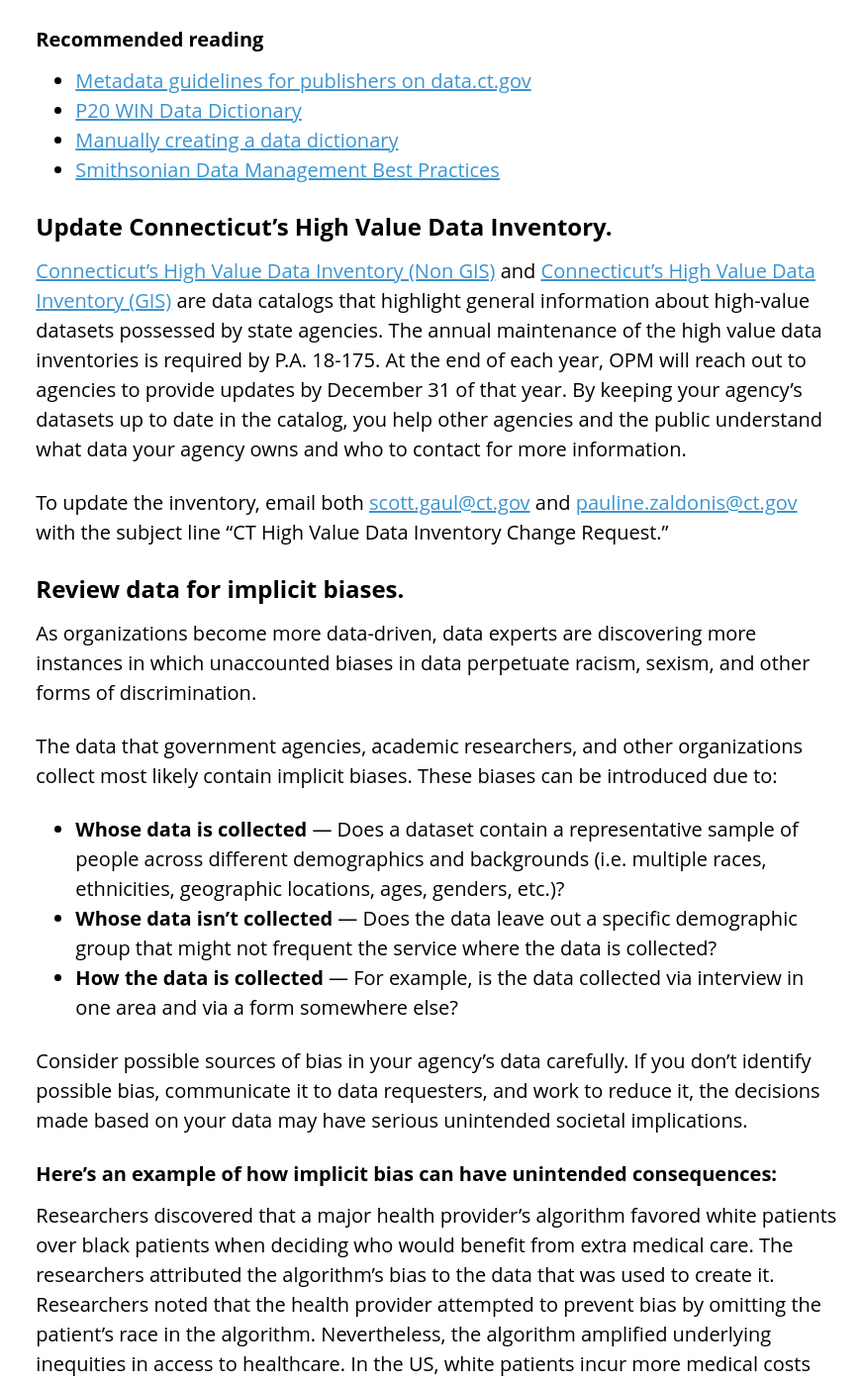
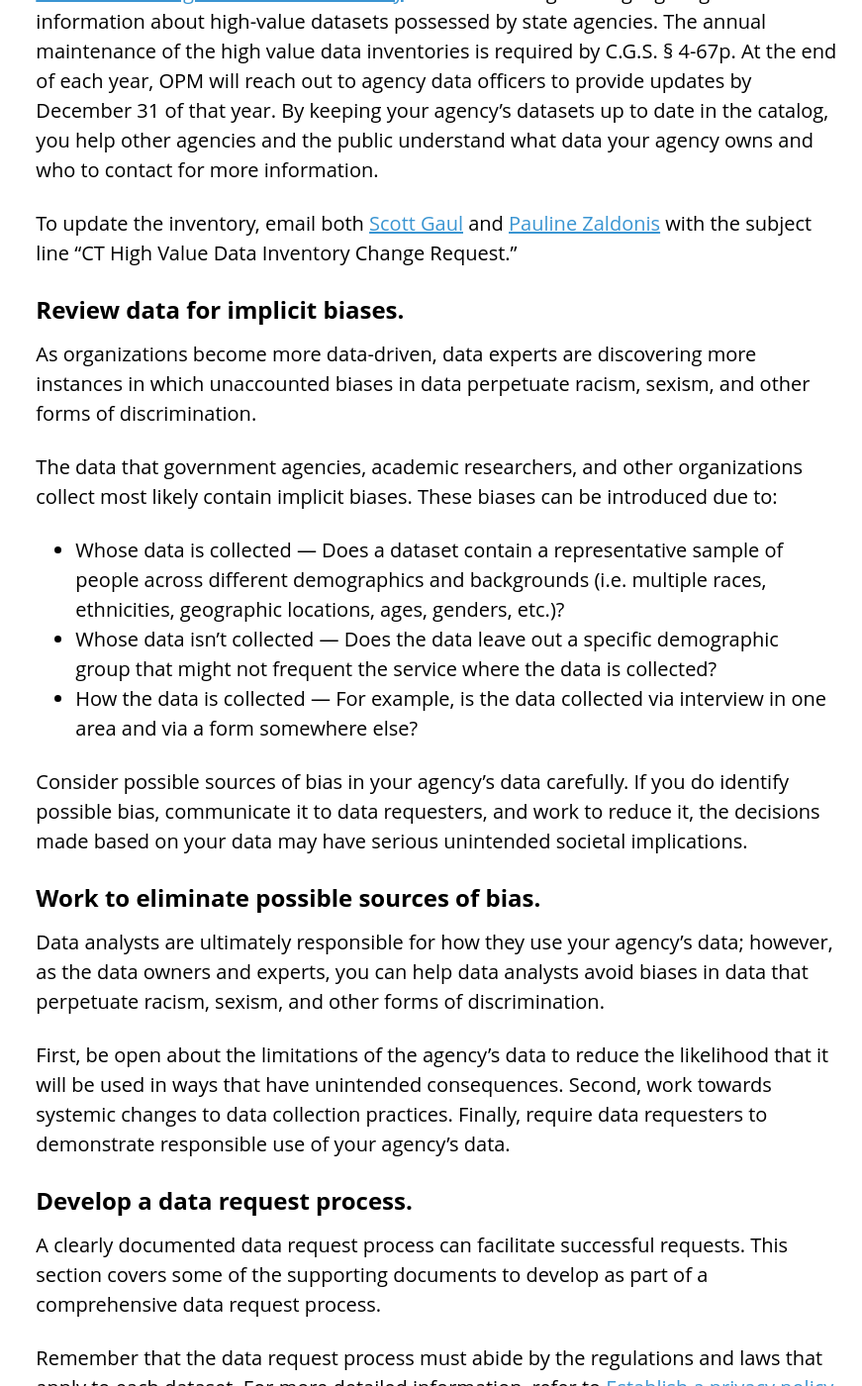
Before and after one commit to CTOpenData/data-sharing-playbook, a Jekyll site: the page built from 1_enabling-data-sharing.md, in a window 1280 px wide and 1400 px high, scrolled down 3295 px. Shown: the whole window at 99% size, without its empty margins (409-1280 px from the left). Built offline with Jekyll 4.4.1, drawn with Linux system fonts in a browser that asks for light colours; some of the changed text lies outside the part shown.

Commit message:
Update 1_enabling-data-sharing.md

```diff
--- a/1_enabling-data-sharing.md
+++ b/1_enabling-data-sharing.md
@@ -3,32 +3,30 @@ layout: page
 title: Enabling Data Sharing
 permalink: /enabling-data-sharing/
 nav: true
-weight: 1
+weight: 2
 ---
+
+The steps below are best practices for agencies to develop an efficient data sharing process.
 
 ## Identify who plays each data-related role.
 
 Identifying who plays each data-related role allows organizations to establish who has the responsibility of fielding external inquiries, designing sharing procedures, and executing requests. The first step in setting up a strong data governance model and maintaining institutional knowledge of the data sharing process is to establish and communicate these roles.
 
-Although the roles below are described separately, the same person may exercise more than one role and may have a separate job title and function. For example, a single contractor may act as both the steward and custodian for the agency's data. In small agencies, the data officer may also fulfill the data owner, custodian, and steward roles. The important takeaway is that agency leadership and the team need to know who’s the go-to for each set of responsibilities in the data system.
+Although the roles below are described separately, the same person may exercise more than one role and may have a separate job title and function.
 
 ### Agency data officer
 
-Agency data officers serve as the main contact person for inquiries, requests, or concerns regarding access to the data of an agency. The agency data officer, in consultation with the Chief Data Officer and the executive agency head, establishes procedures to ensure that the agency complies with requests for data in an appropriate and prompt manner. [^1]
+Agency data officers serve as the main contact person for inquiries, requests, or concerns regarding access to the data of an agency. The agency data officer, in consultation with the Chief Data Officer and the agency head, establishes procedures to ensure that the agency complies with requests for data in an appropriate and prompt manner.
 
-The role of agency data officer was established in Connecticut by [Public Act 18-175](https://www.cga.ct.gov/2018/ACT/pa/pdf/2018PA-00175-R00HB-05517-PA.pdf), which required executive branch agencies to designate an employee to serve as the primary contact for inquiries, requests, and concerns about access to data at their agency, and to be responsible for implementing the provisions of P.A. 18-175. [See the list of agency data officers.](https://data.ct.gov/Government/Agency-Data-Officers/ti3z-strx)
+[Section 4-67p of the Connecticut General Statutes](https://www.cga.ct.gov/current/pub/chap_050.htm#sec_4-67p) defines the role and responsibilities of agency data officers, and a list of agency data officers is published on the [Connecticut Open Data Portal](https://data.ct.gov/Government/Agency-Data-Officers/ti3z-strx).
 
 ### Data owner
 
-The data owner is accountable for the quality and security of the data and holds the decision-making authority about data within their domain. The data owner varies by dataset, and there may be multiple data owners. For some datasets, a data officer is the data owner, and in others, it may be the program lead.
+The data owner is accountable for the quality and security of the data and holds the decision-making authority about data within their domain. The data owner varies by database, and there may be multiple data owners.
 
 ### Data steward
 
 The data steward is responsible for the governance of data and ensures the fitness of content and metadata. Stewards exercise established processes, policies, guidance, compliance, and rules in this effort. They are usually the subject matter experts and data analysts that work with the data on a daily basis.
-
-### Data custodian
-
-A data custodian is responsible for the technology used to store and transport the data. The role can be filled by either a person or team, and data custodians are usually database administrators, data analysts, or software engineers.
 
 ### Legal counsel
 
@@ -52,27 +55,22 @@ Metadata is a set of information that describes the fields in a dataset. It prov
 
 One common misconception about metadata is that it is solely the definitions of the various fields in a dataset. However, metadata includes much more than these surface-level characteristics. Anything that gives additional information about the nature, structure, or gathering process of the dataset counts as metadata. Some examples of metadata for different types of media include:
 
-* **Photographs / images**: date and time the photo was taken, who took the photo, location where the image was captured, and camera settings used to take the photo
-* **Books / reports / documents**: title, author, publishing information, year of publication, table of contents, index, date of last update / modification, and number of pages
-* **Emails / communication records**: person sending the communication, person receiving the communication, message text, date and time of correspondence, subject line, IP addresses of sender and responder, and encryption details
-* **Spreadsheets / databases**: names of column fields, explanation of fields, number of users / respondents surveyed, number of missing data entries, integrity constraints, data types included in the table, and date and time the information was collected (including multiple records if gathered over a period of time)
+ * Photographs / images: date and time the photo was taken, who took the photo, location where the image was captured, and camera settings used to take the photo
+ * Books / reports / documents: title, author, publishing information, year of publication, table of contents, index, date of last update / modification, and number of pages
+ * Emails / communication records: person sending the communication, person receiving the communication, message text, date and time of correspondence, subject line, IP addresses of sender and responder, and encryption details
+ * Spreadsheets / databases: names of column fields, explanation of fields, number of users / respondents surveyed, number of missing data entries, integrity constraints, data types included in the table, and date and time the information was collected (including multiple records if gathered over a period of time)
 
 When tracking metadata, it’s important to:
-* Document as much information as you can about the higher-level aspects of a dataset: its source, update frequency, timestamps of collection, expected level of detail, explanations of tags, data quality, etc.
-* Be consistent about the language you use to describe metadata
-* Avoid acronyms and language that might be specific to you or your agency, since metadata can help recipients of data sharing understand what a dataset is all about
 
-
-### Recommended reading
-* [Metadata guidelines for publishers on data.ct.gov](https://portal.ct.gov/-/media/CT-Data/Metadata-Guidelines.docx?la=en)
- * [P20 WIN Data Dictionary](https://www.ct.edu/files/pdfs/p20win/P20WIN_Data_Dictionary.xlsx)
- * [Manually creating a data dictionary](https://data.nal.usda.gov/manually-creating-data-dictionary)
- * [Smithsonian Data Management Best Practices](https://library.si.edu/sites/default/files/pdf/rdm_best_practices.pdf)
+ * Document as much information as you can about the higher-level aspects of a dataset: its source, update frequency, timestamps of collection, expected level of detail, explanations of tags, data quality, etc.
+ * Be consistent about the language you use to describe metadata
+ * Avoid acronyms and language that might be specific to you or your agency, since metadata can help recipients of data sharing understand what a dataset is all about
 
 ## Update Connecticut’s High Value Data Inventory.
-[Connecticut’s High Value Data Inventory (Non GIS)](https://data.ct.gov/Government/2019-CT-Data-Catalog-Non-GIS-/f6rf-n3ke/) and [Connecticut’s High Value Data Inventory (GIS)](https://data.ct.gov/Government/2019-CT-Data-Catalog-GIS-/kr39-sdfm/) are data catalogs that highlight general information about high-value datasets possessed by state agencies. The annual maintenance of the high value data inventories is required by P.A. 18-175. At the end of each year, OPM will reach out to agencies to provide updates by December 31 of that year. By keeping your agency’s datasets up to date in the catalog, you help other agencies and the public understand what data your agency owns and who to contact for more information.
 
-To update the inventory, email both [scott.gaul@ct.gov](mailto:scott.gaul@ct.gov) and [pauline.zaldonis@ct.gov](mailto:pauline.zaldonis@ct.gov) with the subject line “CT High Value Data Inventory Change Request.”
+[Connecticut’s High Value Data Inventory](https://data.ct.gov/Government/2020-CT-Data-Catalog/52ei-h2pn) is a data catalog that highlights general information about high-value datasets possessed by state agencies. The annual maintenance of the high value data inventories is required by C.G.S. § 4-67p. At the end of each year, OPM will reach out to agency data officers to provide updates by December 31 of that year. By keeping your agency’s datasets up to date in the catalog, you help other agencies and the public understand what data your agency owns and who to contact for more information.
+
+To update the inventory, email both [Scott Gaul](mailto:scott.gaul@ct.gov) and [Pauline Zaldonis](mailto:pauline.zaldonis@ct.gov) with the subject line “CT High Value Data Inventory Change Request.”
 
 ## Review data for implicit biases.
 
@@ -80,32 +78,17 @@ As organizations become more data-driven, data experts are discovering more inst
 
 The data that government agencies, academic researchers, and other organizations collect most likely contain implicit biases. These biases can be introduced due to:
 
-* **Whose data is collected** — Does a dataset contain a representative sample of people across different demographics and backgrounds (i.e. multiple races, ethnicities, geographic locations, ages, genders, etc.)?
-* **Whose data isn’t collected** — Does the data leave out a specific demographic group that might not frequent the service where the data is collected?
-* **How the data is collected** — For example, is the data collected via interview in one area and via a form somewhere else?
+ * Whose data is collected — Does a dataset contain a representative sample of people across different demographics and backgrounds (i.e. multiple races, ethnicities, geographic locations, ages, genders, etc.)?
+ * Whose data isn’t collected — Does the data leave out a specific demographic group that might not frequent the service where the data is collected?
+ * How the data is collected — For example, is the data collected via interview in one area and via a form somewhere else?
 
-Consider possible sources of bias in your agency’s data carefully. If you don’t identify possible bias, communicate it to data requesters, and work to reduce it, the decisions made based on your data may have serious unintended societal implications.
-
-### Here’s an example of how implicit bias can have unintended consequences:
-
-Researchers discovered that a major health provider’s algorithm favored white patients over black patients when deciding who would benefit from extra medical care. The researchers attributed the algorithm’s bias to the data that was used to create it. Researchers noted that the health provider attempted to prevent bias by omitting the patient's race in the algorithm. Nevertheless, the algorithm amplified underlying inequities in access to healthcare. In the US, white patients incur more medical costs than black patients due to long-standing disparities in wealth and access to healthcare. Because of this difference in access to care, the algorithm perpetuated the disparity by determining that white patients would benefit more from extra medical care than sicker black patients. [^2]
+Consider possible sources of bias in your agency’s data carefully. If you do identify possible bias, communicate it to data requesters, and work to reduce it, the decisions made based on your data may have serious unintended societal implications.
 
 ## Work to eliminate possible sources of bias.
 
 Data analysts are ultimately responsible for how they use your agency’s data; however, as the data owners and experts, you can help data analysts avoid biases in data that perpetuate racism, sexism, and other forms of discrimination.
 
-First, be open about the limitations of the agency’s data to reduce the likelihood that it will be used in ways that have unintended consequences. Second, work towards systemic changes to data collection practices. Finally, require data requesters to demonstrate responsible use of your agency’s data. The recommended reading below provides guidance on identifying and eliminating sources of implicit bias.
-
-### Recommended reading
-
- * [Algorithmic Justice League](https://www.ajlunited.org/)
- * [Confronting Structural Racism in Research and Policy Analysis](https://www.urban.org/sites/default/files/publication/99852/confronting_structural_racism_in_research_and_policy_analysis_0.pdf), Urban Institute, 2019
- * [Data 4 Black Lives](http://d4bl.org/conference.html), MIT, 2019
- * [How I'm Fighting Bias in Algorithms](https://www.ted.com/talks/joy_buolamwini_how_i_m_fighting_bias_in_algorithms) - Joy Buolamwini, TED Talks, 2016
- * [Racial bias in a medical algorithm favors white patients over sicker black patients](https://www.washingtonpost.com/health/2019/10/24/racial-bias-medical-algorithm-favors-white-patients-over-sicker-black-patients/), The Washington Post, 2019
- * [The era of blind faith in big data must end](https://www.ted.com/talks/cathy_o_neil_the_era_of_blind_faith_in_big_data_must_end) - Cathy O'Neil, Ted Talks, 2017
- * [Weapons of Math Destruction](https://www.penguinrandomhouse.com/books/241363/weapons-of-math-destruction-by-cathy-oneil/), Cathy O’Neil, 2017
- * [When computers make biased health decisions, black patients pay the price, study says, Los Angeles Times](https://www.latimes.com/science/story/2019-10-24/computer-algorithm-fuels-racial-bias-in-us-healthcare), 2019
+First, be open about the limitations of the agency’s data to reduce the likelihood that it will be used in ways that have unintended consequences. Second, work towards systemic changes to data collection practices. Finally, require data requesters to demonstrate responsible use of your agency’s data.
 
 ## Develop a data request process.
 
@@ -114,18 +97,18 @@ A clearly documented data request process can facilitate successful requests. Th
 Remember that the data request process must abide by the regulations and laws that apply to each dataset. For more detailed information, refer to [Establish a privacy policy](/data-sharing-playbook/safeguarding-data/#establish-a-privacy-policy) and the report on [Legal Issues in Interagency Data Sharing](https://portal.ct.gov/-/media/CT-Data/PA-19153-Legal-Issues-in-Interagency-Data-Sharing-Report-11520.pdf), including the appendices reviewing state and federal laws and regulations.
 
 ### Request form
+
 Ensure that the data requester answers the questions below in order to evaluate the benefits and mitigate the risks of sharing data.
 
-* What is the requester's contact information and organization?
-* What is the purpose of the request?
-* How does the requester plan to use the data?
-* Who will have access to the data?
-* What are the specific data they are requesting, and what are the specific parameters, such as individual or aggregate data and over what time period?
-* How will the data be used? What methods will be used in the analysis of the data?
-* How will results be reported? With whom will they be shared? How will they be disseminated?
-* How frequently will this data be needed? For example, is this a one-time need or a recurring need?
-* How long is the requester seeking to keep the data? When and how will the data be destroyed? How is this reported or disseminated to the data owner?
-
+ * What is the requester’s contact information and organization?
+ * What is the purpose of the request?
+ * How does the requester plan to use the data?
+ * Who will have access to the data?
+ * What are the specific data they are requesting, and what are the specific parameters, such as individual or aggregate data and over what time period?
+ * How will the data be used? What methods will be used in the analysis of the data?
+ * How will results be reported? With whom will they be shared? How will they be disseminated?
+ * How frequently will this data be needed? For example, is this a one-time need or a recurring need?
+ * How long is the requester seeking to keep the data? When and how will the data be destroyed? How is this reported or disseminated to the data owner?
 
 #### Examples
 
@@ -138,27 +121,27 @@ It’s important to have a way to illustrate or describe the data sharing proces
 
 #### Examples
 
- * [Vital Records Data Request Process](/assets/documents/Vital-Records-Flow.pdf)
- * [P20 WIN Data Request Process](http://www.ct.edu/p20win/request-data)
+ * [Vital Records Data Request Process](https://ctopendata.github.io/data-sharing-playbook/assets/documents/Vital-Records-Flow.pdf)
+ * [P20 WIN Data Request Process](https://portal.ct.gov/OPM/P20Win/Request-Data)
 
 ### Data dictionary
 
-A data dictionary describes the agency’s data. (See [Create and publish a data dictionary](#create-and-publish-a-data-dictionary).)
+A data dictionary describes the agency’s data. (See [Create and publish a data dictionary](/data-sharing-playbook/print#create-and-publish-a-data-dictionary).)
 
 #### Examples
 
- * [P20 WIN Data Dictionary](http://www.ct.edu/files/pdfs/p20win/P20WIN_Data_Dictionary.xlsx)
+ * [P20 WIN Data Dictionary](https://portal.ct.gov/-/media/OPM/P20Win/Reports/P20WIN_Data_Dictionary.xlsx)
 
 ### Data request fees
 
-A request fee schedule communicates the cost of requesting data. Both the Department of Public Health and P20-WIN have fee schedules, but each agency may have unique procedures for enacting request fees. We recommend that you consult your agency’s legal counsel for specific guidance on fee schedules.
+A request fee schedule communicates the cost of requesting data. Each agency may have unique procedures for enacting request fees. Consult your agency’s legal counsel for specific guidance on fee schedules.
 
 #### Examples
 
- * [Vital Records Request Fees](/assets/documents/SAR-Data-Request-Fee-Schedule.docx)
- * [P20 WIN Fee Schedule](http://www.ct.edu/p20win/request-data)
+ * [Vital Records Request Fees](https://ctopendata.github.io/data-sharing-playbook/assets/documents/SAR-Data-Request-Fee-Schedule.docx)
 
-### Footnotes
+## Enabling data sharing as a member of P20 WIN
 
-[^1]: [Office Of Policy And Management: General Provisions; Budget And Appropriations; State Planning](https://www.cga.ct.gov/current/pub/chap_050.htm#sec_4-67p)
-[^2]: [Racial bias in a medical algorithm favors white patients over sicker black patients](https://www.washingtonpost.com/health/2019/10/24/racial-bias-medical-algorithm-favors-white-patients-over-sicker-black-patients/), The Washington Post, 2019
+Connecticut state agencies can better leverage data for decision-making through P20 WIN’s data governance framework. P20 WIN uses an [enterprise framework](https://portal.ct.gov/-/media/OPM/P20Win/NEW-Governance-Agreements/P20WIN-EMOU-SignedParticipatingAgencies-09092021.pdf) to facilitate data sharing across participating agencies. By participating in the data governance structure of P20 WIN, state agencies can enable the secure sharing of data to address critical policy questions in the state.
+
+If your agency is not yet a participating agency in P20 WIN, contact [Katie Breslin](mailto:katie.breslin@ct.gov), Outreach and Engagement Coordinator, to learn about how your agency can join P20 WIN.
```
Also changed, not shown: other parts of 1_enabling-data-sharing.md (+10 -5 lines).
